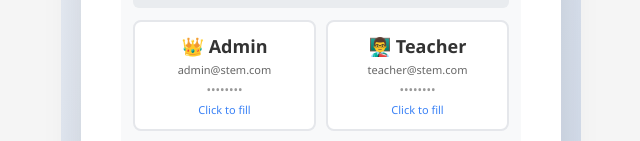
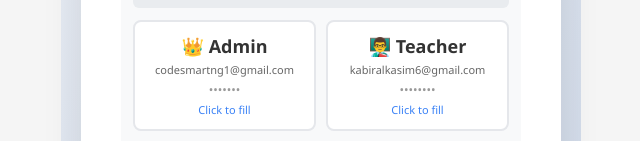
Before and after one commit to CodeSmartNG/Code-Stem-Education, a React (Vite) app: page / in a window 1280 px wide. Both pictures are taken after a click on the button "▶️ Quick Login with Demo Accounts". Shown: the part 650-791 px from the top of the page, without its empty margins (319-959 px from the left). Built offline with nearby package versions, Linux system fonts and the light colour scheme; no server answers; the database is empty.

Commit message:
Update LoginForm.jsx

```diff
--- a/src/components/LoginForm.jsx
+++ b/src/components/LoginForm.jsx
@@ -354,19 +354,19 @@ const LoginForm = ({
             <div className="demo-grid">
               <div className="demo-card" onClick={() => fillDemoCredentials('admin')}>
                 <div className="demo-role">👑 Admin</div>
-                <div className="demo-email">admin@stem.com</div>
-                <div className="demo-password">••••••••</div>
+                <div className="demo-email">codesmartng1@gmail.com</div>
+                <div className="demo-password">•••••••</div>
                 <div className="demo-hint">Click to fill</div>
               </div>
               <div className="demo-card" onClick={() => fillDemoCredentials('teacher')}>
                 <div className="demo-role">👨‍🏫 Teacher</div>
-                <div className="demo-email">teacher@stem.com</div>
+                <div className="demo-email">kabiralkasim6@gmail.com</div>
                 <div className="demo-password">••••••••</div>
                 <div className="demo-hint">Click to fill</div>
               </div>
               <div className="demo-card" onClick={() => fillDemoCredentials('student')}>
                 <div className="demo-role">👨‍🎓 Student</div>
-                <div className="demo-email">student@stem.com</div>
+                <div className="demo-email">kabiralkasim9@gmail.com</div>
                 <div className="demo-password">••••••••</div>
                 <div className="demo-hint">Click to fill</div>
               </div>
```
